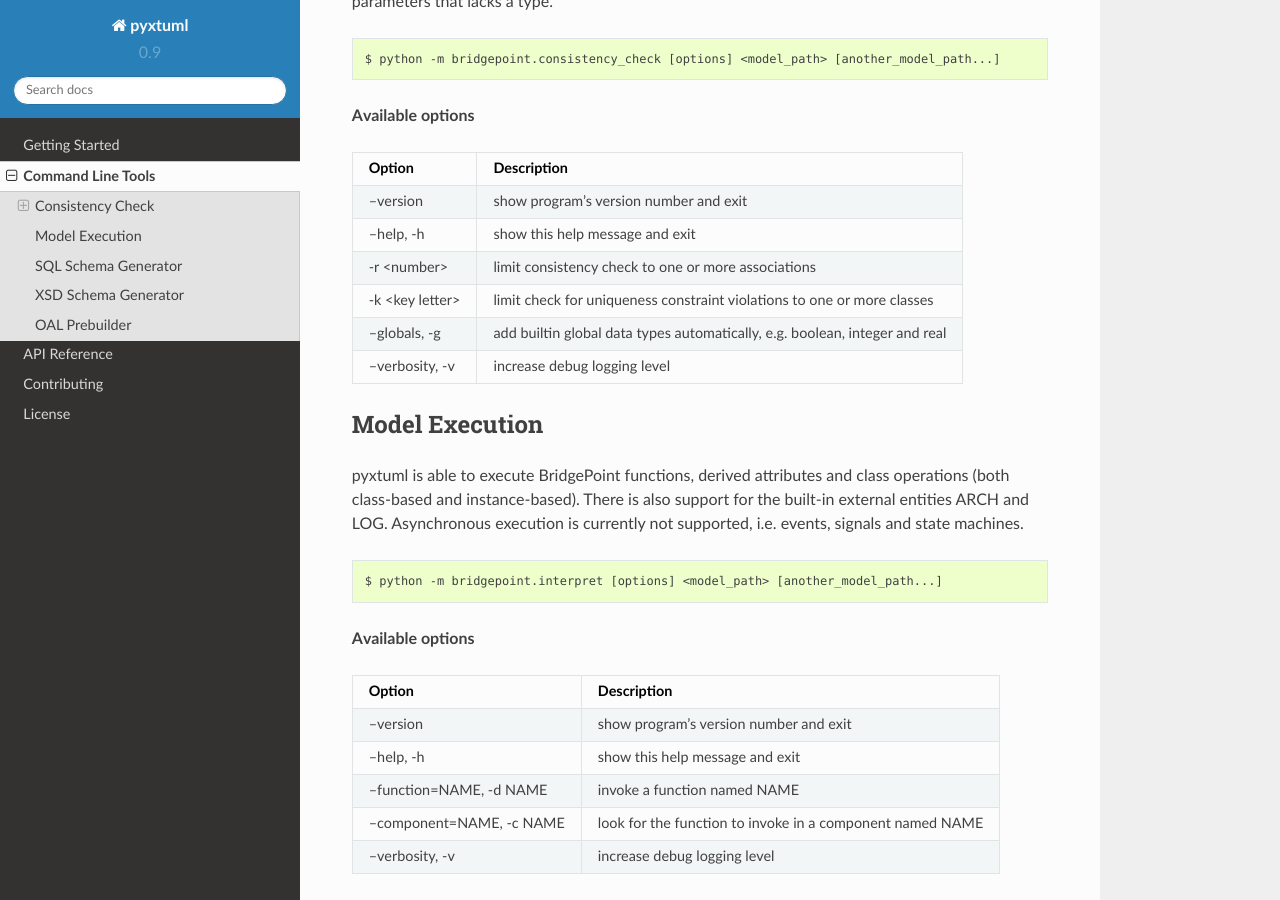
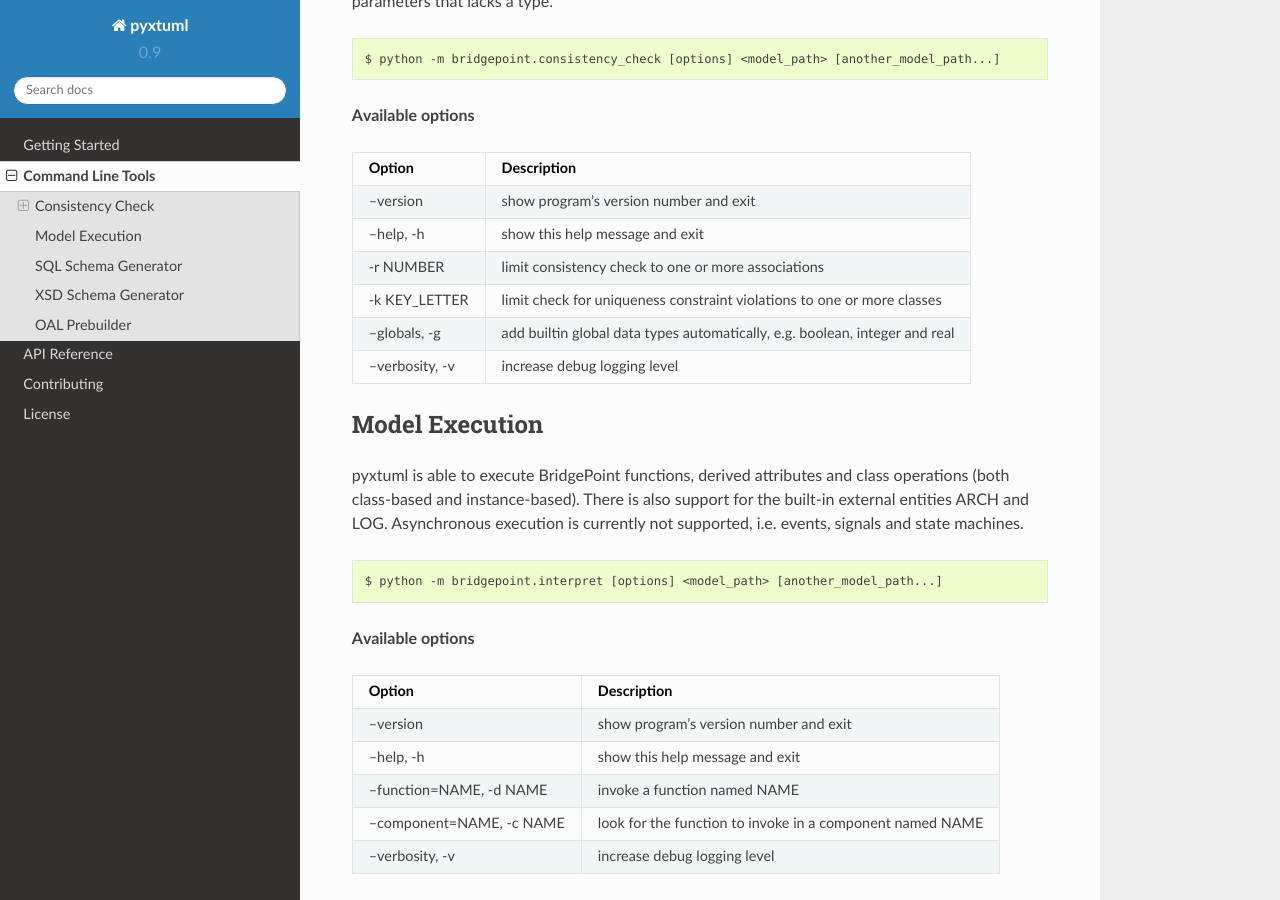
Before and after one commit to john-tornblom/pyxtuml, a Sphinx documentation site: the page built from docs/cli.rst, in a window 1280 px wide and 900 px high, scrolled down 854 px. Built offline with Sphinx 7.4.7 and the Read the Docs theme 2.0.0, drawn with Linux system fonts in a browser that asks for light colours; some of the changed lines change nothing that is shown.

Commit message:
cosmetics

```diff
--- a/docs/cli.rst
+++ b/docs/cli.rst
@@ -47,8 +47,8 @@
 ===============  ===================================================
 --version        show program's version number and exit
 --help, -h       show this help message and exit
--r <number>      limit consistency check to one or more associations
--k <key letter>  limit check for uniqueness constraint violations to
+-r NUMBER        limit consistency check to one or more associations
+-k KEY_LETTER    limit check for uniqueness constraint violations to
                  one or more classes
 --globals, -g    add builtin global data types automatically, e.g.
                  boolean, integer and real
```
